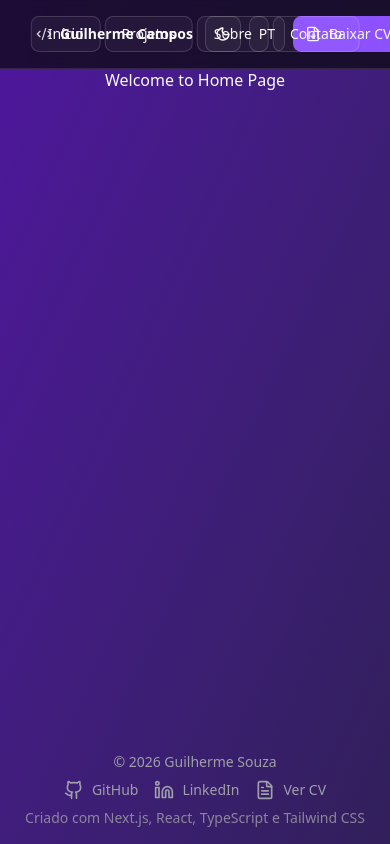
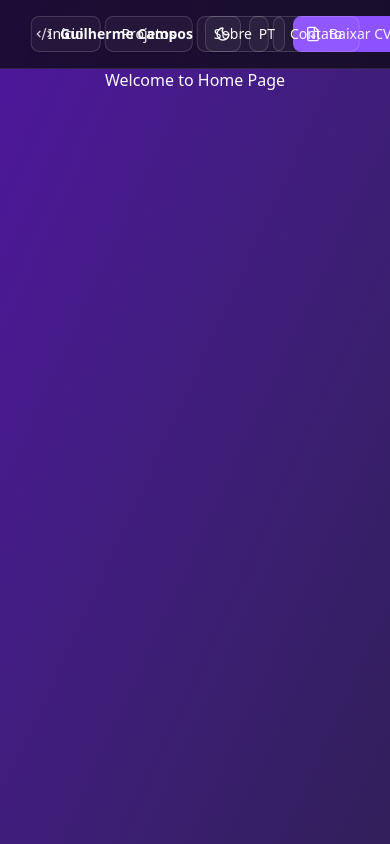
Before and after one commit to The-Souza/personal-portfolio, a Next.js app: page / in a window 390 px wide. Built offline with nearby package versions, Linux system fonts and the light colour scheme; no server answers.

Commit message:
feat(footer): hidden footer in the mobile version

```diff
--- a/src/components/layout/Footer.tsx
+++ b/src/components/layout/Footer.tsx
@@ -8,7 +8,7 @@ export function Footer() {
   const { t } = useTranslation();
 
   return (
-    <footer className="w-full p-4 flex flex-col items-center gap-2 text-sm text-muted-foreground">
+    <footer className="w-full p-4 hidden lg:flex flex-col items-center gap-2 text-sm text-muted-foreground">
       <p>© 2026 Guilherme Souza</p>
 
       <div className="flex gap-4">
```
